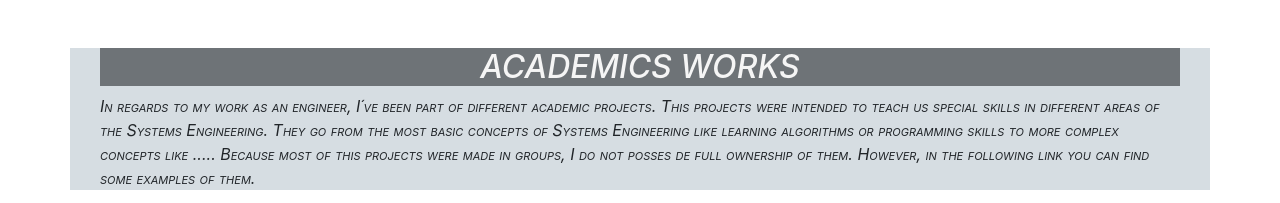
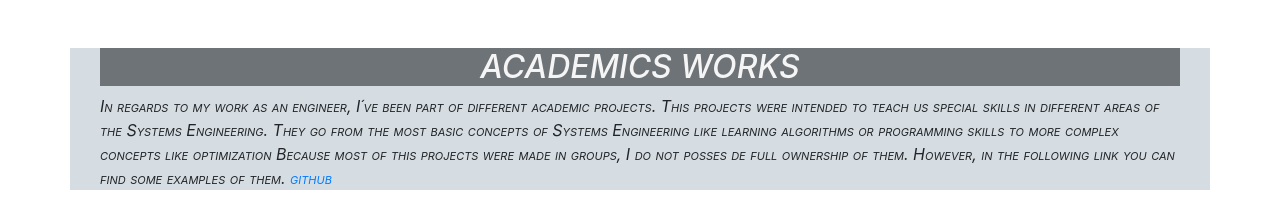
Before and after one commit to jsbautista/ProgramacionWeb, a plain HTML site: page index.html in a window 1280 px wide. Shown: the part 2989-3192 px from the top of the page. Drawn offline with nearby package versions, Linux system fonts and the light colour scheme.

Commit message:
Terminando

```diff
--- a/index.html
+++ b/index.html
@@ -227,9 +227,10 @@
                     <p>In regards to my work as an engineer, I´ve been part of different academic projects. This
                         projects were intended to teach us special skills in different areas of the Systems Engineering.
                         They go from the most basic concepts of Systems Engineering like learning algorithms or
-                        programming skills to more complex concepts like ..... Because most of this projects were made
+                        programming skills to more complex concepts like optimization Because most of this projects were made
                         in groups, I do not posses de full ownership of them. However, in the following link you can
-                        find some examples of them.</p>
+                        find some examples of them. <a href="https://github.com/jsbautista">github</a></p>
+
                 </div>
             </section>
         </div>
```
